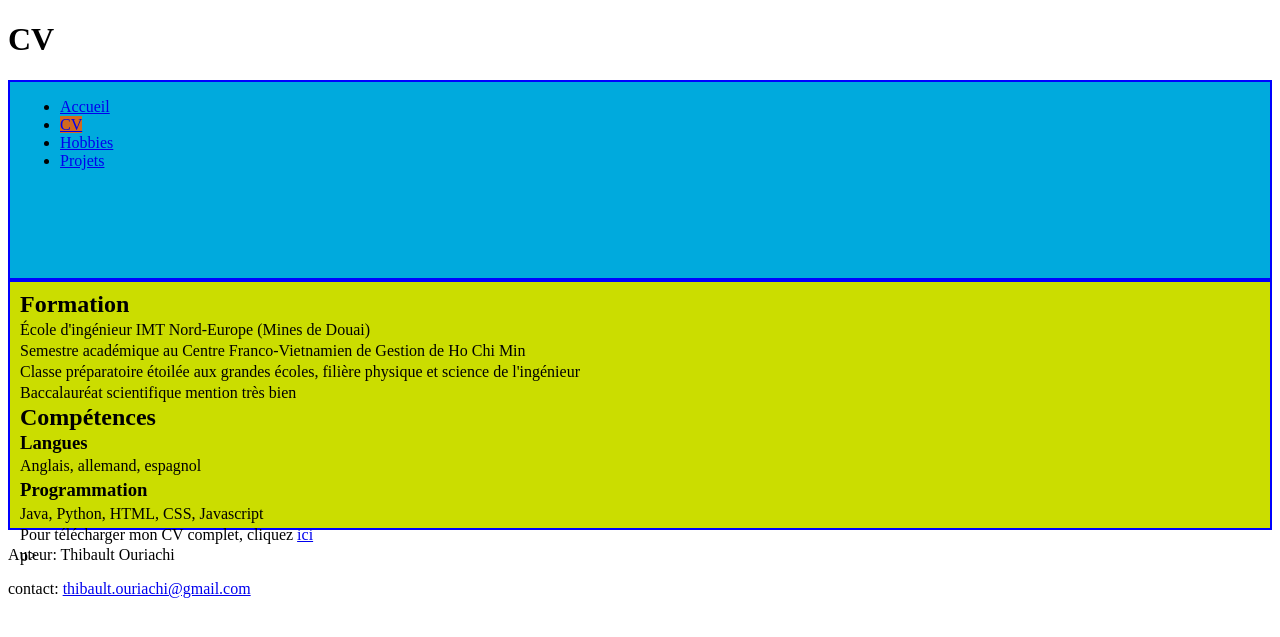
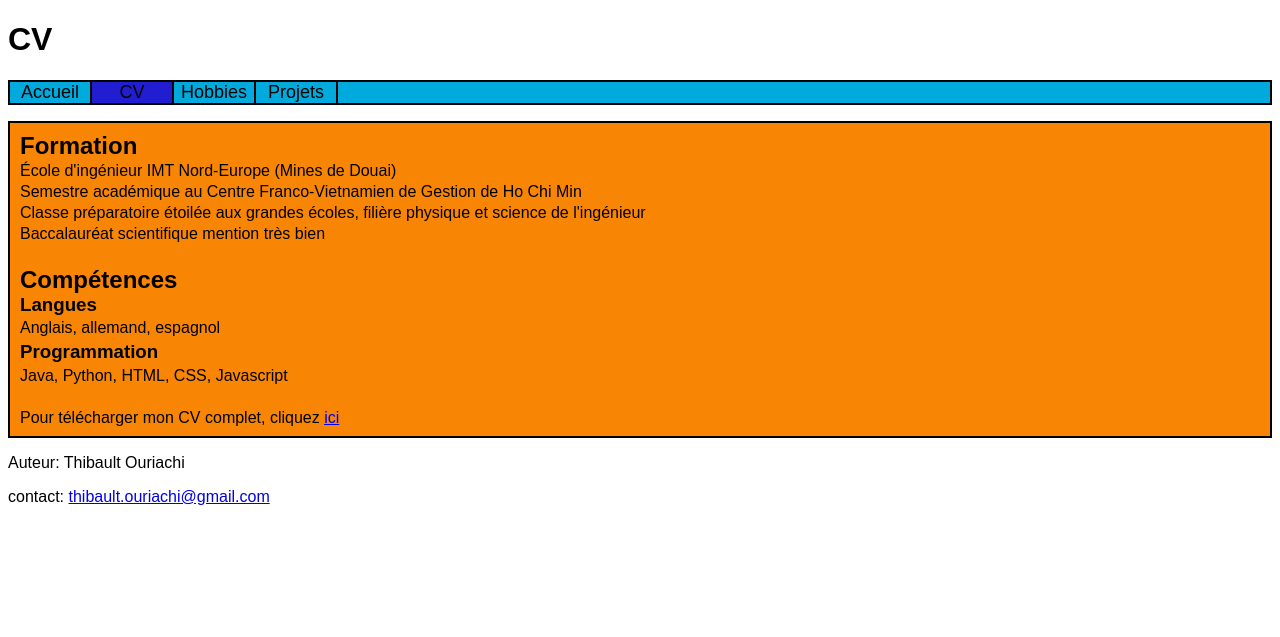
Before and after one commit to Ourithi/IDAW, a PHP site: page /cv.html in a window 1280 px wide. Shown: the top 637 px of the page. Run offline with PHP 8.4, Linux system fonts and the light colour scheme.

Commit message:
commit color change hover

```diff
--- a/SitePro/v1/cv.html
+++ b/SitePro/v1/cv.html
@@ -29,6 +29,8 @@
             <p>Baccalaur&eacute;at scientifique mention tr&egrave;s bien</p>
         </div>
 
+        <br>
+
         <div class="section-CV">
             <h2>Comp&eacute;tences</h2>
 
@@ -39,7 +41,8 @@
         </div>
 
         <div clas="section-CV">
-           <p> Pour t&eacute;l&eacute;charger mon CV complet, cliquez <a href="CV.pdf" attributes-list download>ici</a></div>p>
+            <br>
+           <p> Pour t&eacute;l&eacute;charger mon CV complet, cliquez <a href="CV.pdf" attributes-list download>ici</a></div>
         </div>
     </div>
 </body>
--- a/SitePro/v1/style.css
+++ b/SitePro/v1/style.css
@@ -1,14 +1,17 @@
-.menu{
-    display: block;
-    flex-flow: column wrap;
+*{
+    font-family: Arial, Helvetica, sans-serif;
+}
+.menu ul{
+    display: flex;
+    flex-flow: row nowrap;
     align-items: left;
     justify-content: left;
-    padding-left: 10px;
+    padding-left: 0px;
     align-content: left;
     background-color: #0AD; /*Bleu*/
     width: 100%;
-    height: 200px;
-    border: 2px solid blue;
+    height: auto;
+    border: 2px solid black;
     box-sizing: border-box;
 }
 
@@ -20,16 +23,33 @@
     align-content: left;
     line-height: 5px;
     padding-left: 10px;
-    background-color: rgb(203, 221, 0); /*Bleu*/
+    background-color: rgb(248, 134, 4); /*Bleu*/
     width: 100%;
-    height: 250px;
-    border: 2px solid blue;
+    height: auto;
+    border: 2px solid rgb(0, 0, 0);
     box-sizing: border-box;
 }
 
 #currentpage {
-    background-color: chocolate;
+    background-color: rgb(33, 30, 210);
+    width: 80px;
 }
-.contenu-CV{
-    clear: both
+.menu ul li a:hover{
+    background-color: rgb(33, 30, 210);
 }
+
+  .menu ul li{
+    display: inline-block;
+    font-size: large;
+    text-align: center;
+    list-style-type:none;
+    border-right: 2px solid black;
+    width:80px
+  }
+
+  .menu ul li a{
+    display: inline-block;
+    text-decoration: none;
+    width: 80px;
+    color:black
+  }
```
